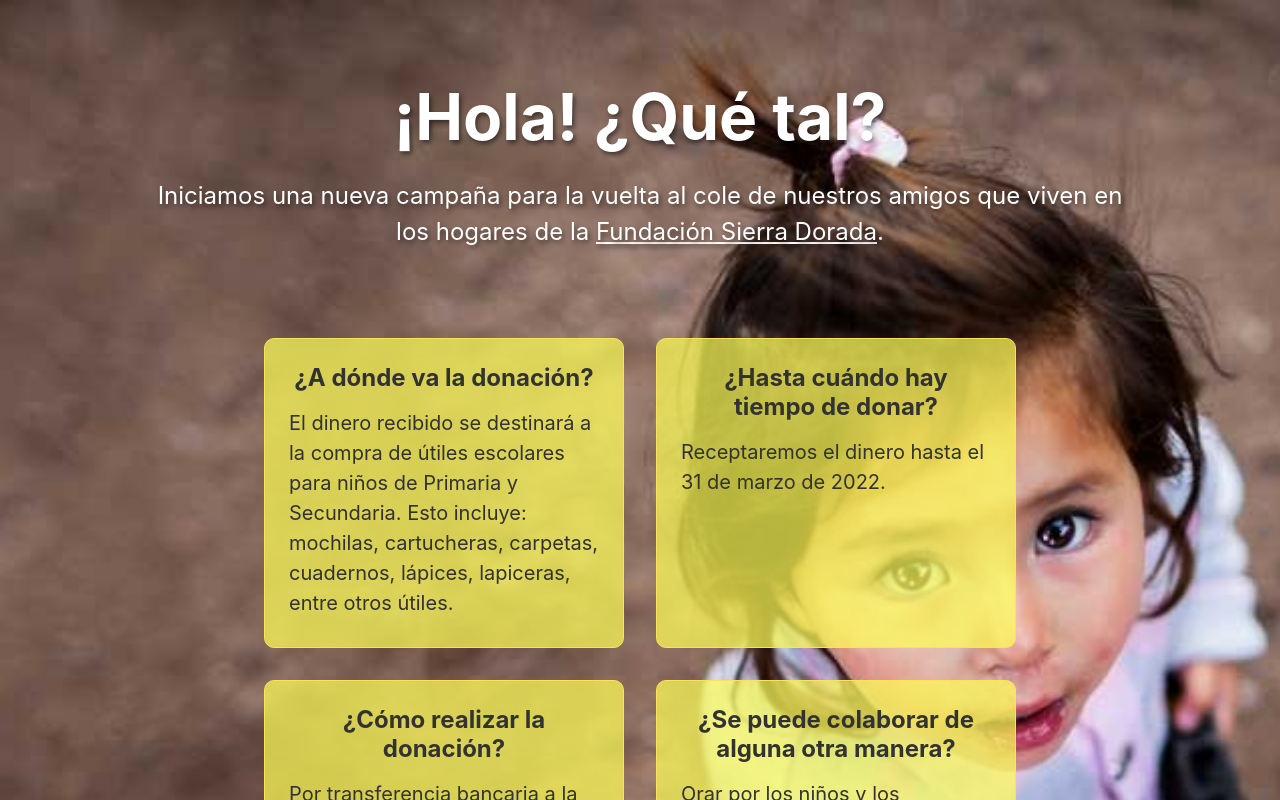
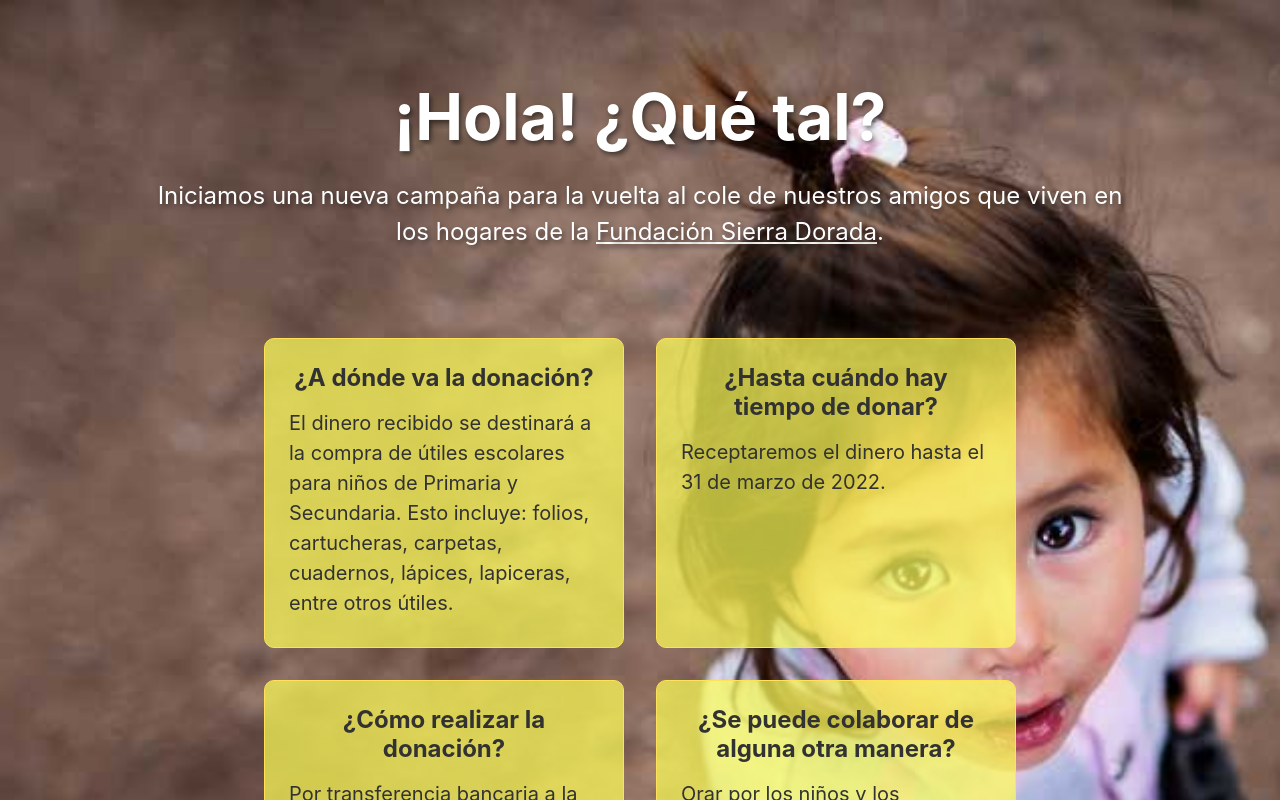
Before and after one commit to lauraheritier/regalaunabiblia, a Next.js app: page / in a window 1280 px wide. Shown: the top 800 px of the page. Built offline with nearby package versions, Linux system fonts and the light colour scheme.

Commit message:
Update index.js

```diff
--- a/pages/index.js
+++ b/pages/index.js
@@ -26,7 +26,7 @@ export default function Home() {
         <div className="card">
             <h2>¿A dónde va la donación?</h2>
             <p>El dinero recibido se destinará a la compra de útiles escolares para niños
-              de Primaria y Secundaria. Esto incluye: mochilas, cartucheras, carpetas, cuadernos,
+              de Primaria y Secundaria. Esto incluye: folios, cartucheras, carpetas, cuadernos,
               lápices, lapiceras, entre otros útiles.</p>
           </div>
           <div className="card">
```
